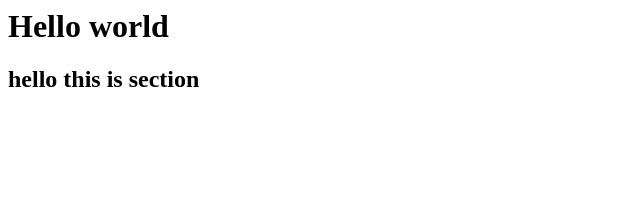
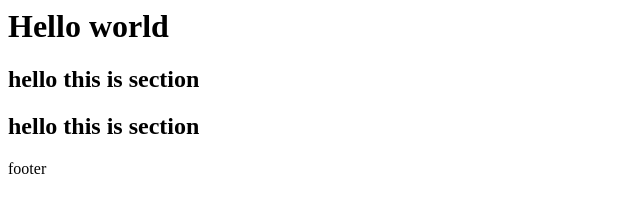
Before and after one commit to pt67/eequipments, a plain HTML site: page index.html in a window 1280 px wide. Shown: the whole page, without its empty margins (0-640 px from the left). Drawn offline with Linux system fonts and the light colour scheme.

Commit message:
Update index.html

```diff
--- a/index.html
+++ b/index.html
@@ -8,6 +8,12 @@
   <div class="section">
     <h2>hello this is section</h2>
   </div>
+   <div class="section">
+    <h2>hello this is section</h2>
+  </div>
+  <div class="footer">
+    <p>footer</p>
+  </div>
 </div>
 </body>
 </html>
```
